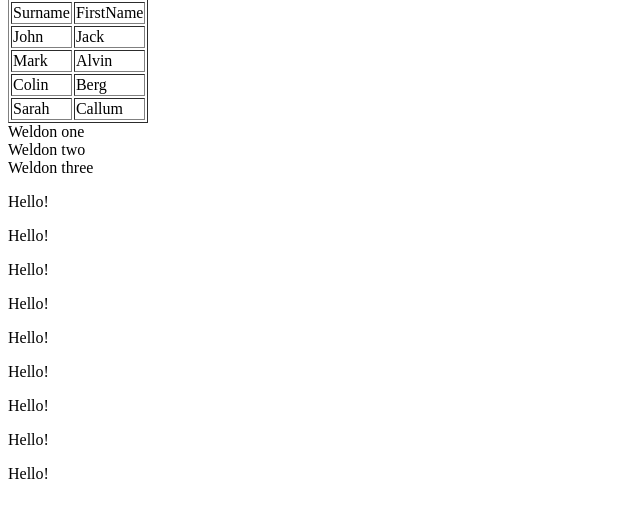
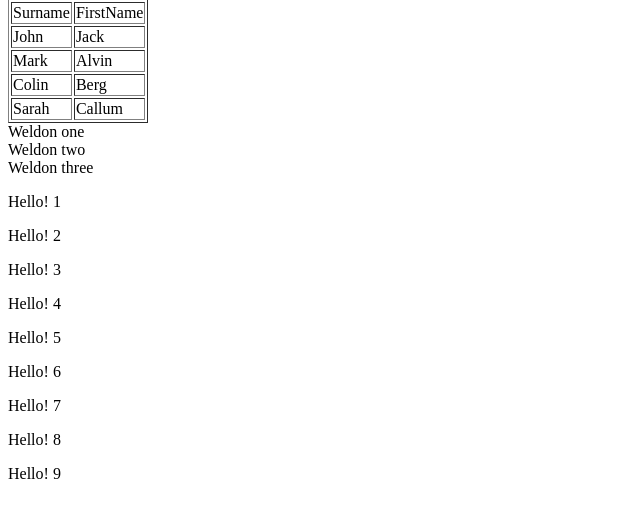
Before and after one commit to just-cmm503/Lab5, a PHP site: page / in a window 1280 px wide. Shown: the part 79-585 px from the top of the page, without its empty margins (0-640 px from the left). Run offline with PHP 8.4, Linux system fonts and the light colour scheme.

Commit message:
commit 3

```diff
--- a/index.php
+++ b/index.php
@@ -32,7 +32,7 @@ if($name1="John"){print "Weldon one <br> \r\n";} else {"Nice try 1 <br> \r\n";}
 if($name1="Mark"){print "Weldon two <br> \r\n";} else {"Nice try 2 <br> \r\n";}
 if($name1="Colin"){print "Weldon three <br> \r\n";} else {"Nice try 3 <br> \r\n";}
 
-for ($i = 1; $i < 10; $i ++) { echo "<p>Hello!</p>"; }
+for ($i = 1; $i < 10; $i ++) { echo "<p>Hello! $i</p>"; }
 
 
 ?>
```
